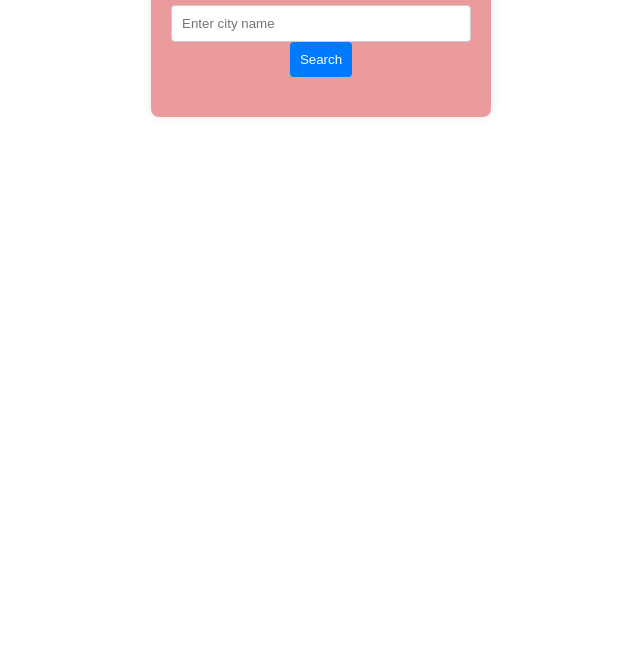
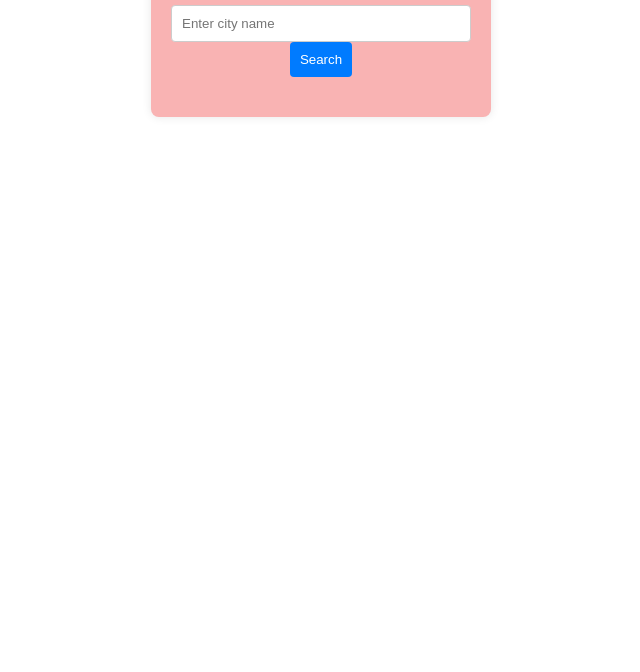
Before and after one commit to koushik369mondal/WeatherApp, a plain HTML site: page HTML/index2.html in a window 1280 px wide. Shown: the part 128-800 px from the top of the page, without its empty margins (319-959 px from the left). Drawn offline with Linux system fonts and the light colour scheme.

```diff
--- a/CSS/style2.css
+++ b/CSS/style2.css
@@ -1,5 +1,5 @@
 .container {
-    background-color: #eb9b9b;
+    background-color: rgb(249, 179, 179);
     padding: 20px;
     border-radius: 8px;
     box-shadow: 0 0 10px rgba(0,0,0,0.1);
```
